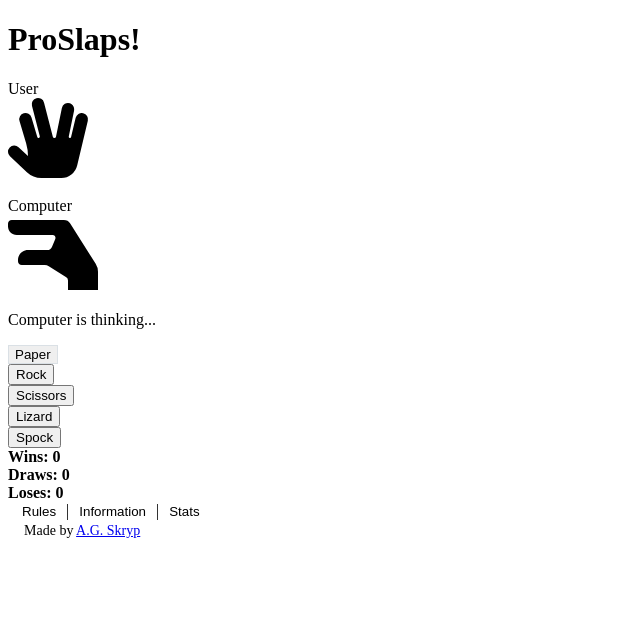
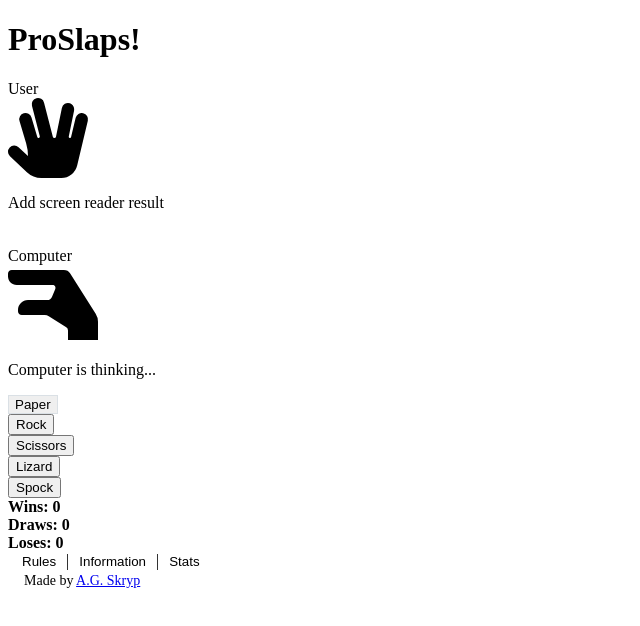
Before and after one commit to agskryp/proslaps, a Vue app: page / in a window 1280 px wide. Shown: the top 626 px of the page, without its empty margins (0-640 px from the left). Built offline with nearby package versions, Linux system fonts and the light colour scheme.

Commit message:
Leave note

```diff
--- a/src/App.vue
+++ b/src/App.vue
@@ -25,6 +25,8 @@
                 class="human-icon"
               />
             </div>
+
+            <p class="">Add screen reader result</p>
           </div>
 
           <div
@@ -117,7 +119,7 @@
               </button>
             </div>
 
-            <div class="col text-right">
+            <div class="col-auto text-right">
               <span class="d-block attribution"
                 >Made by
                 <a
```
